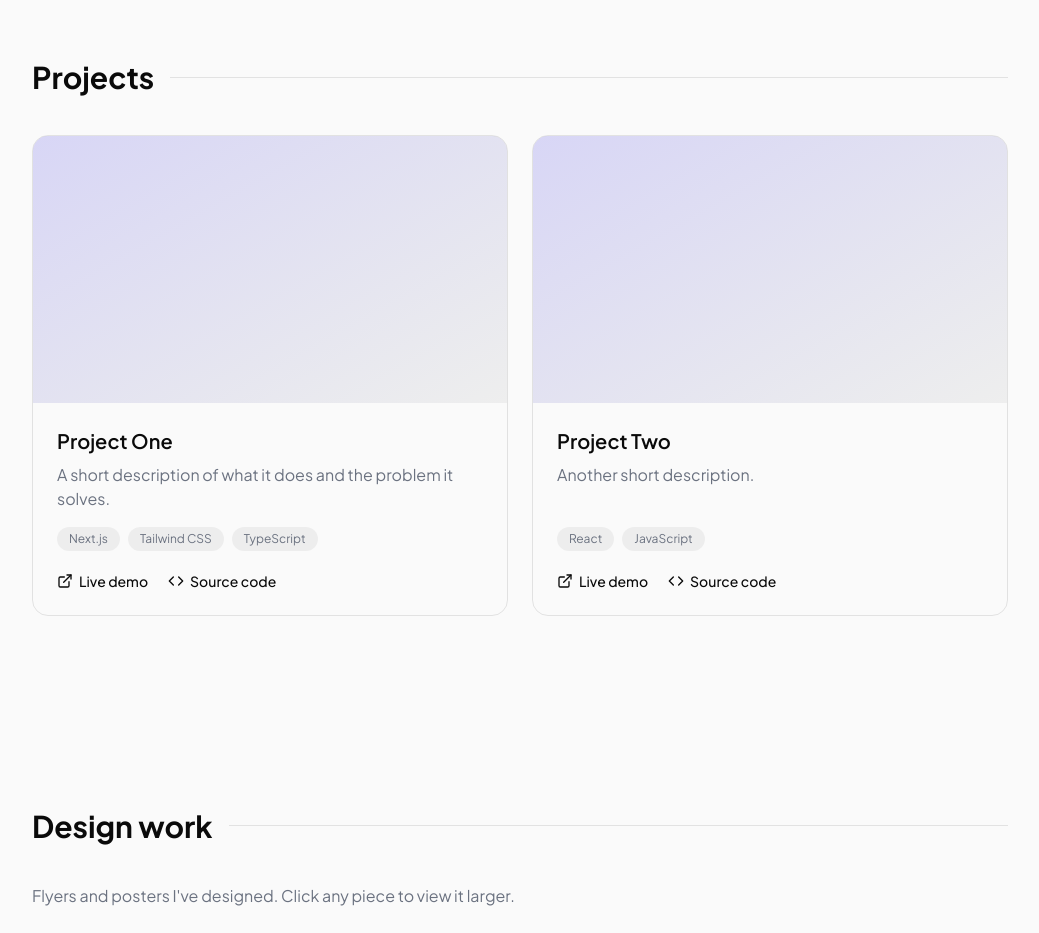
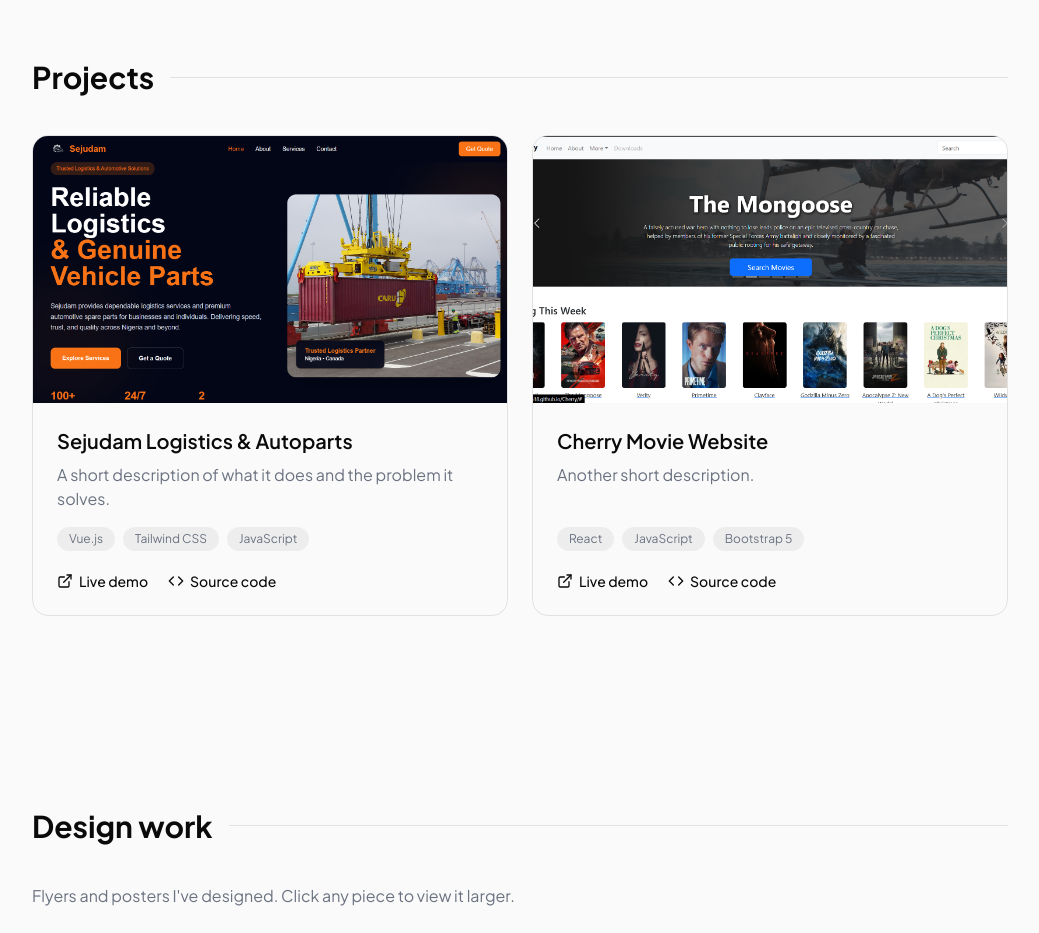
Before and after one commit to Denarian18/adekunbi-portfolio, a Next.js app: page / in a window 1280 px wide. Shown: the part 2780-3713 px from the top of the page, without its empty margins (120-1159 px from the left). Built offline with nearby package versions, Linux system fonts and the light colour scheme.

Commit message:
Add projects to site

```diff
--- a/data/content.ts
+++ b/data/content.ts
@@ -107,20 +107,20 @@ export const designs = [
 
 export const projects = [
   {
-    title: "Project One",
+    title: "Sejudam Logistics & Autoparts",
     description:
       "A short description of what it does and the problem it solves.",
-    tech: ["Next.js", "Tailwind CSS", "TypeScript"],
-    live: "#", // live demo URL
-    repo: "#", // GitHub repo URL
-    image: "", // e.g. "/projects/project-one.png" (optional)
+    tech: ["Vue.js", "Tailwind CSS", "JavaScript"],
+    live: "https://sejudam-website.vercel.app/", // live demo URL
+    repo: "https://github.com/Denarian18/sejudam-website", // GitHub repo URL
+    image: "/projects/sejudam-logistics.png", // e.g. "/projects/project-one.png" (optional)
   },
   {
-    title: "Project Two",
+    title: "Cherry Movie Website",
     description: "Another short description.",
-    tech: ["React", "JavaScript"],
-    live: "#",
-    repo: "#",
-    image: "",
+    tech: ["React", "JavaScript", "Bootstrap 5"],
+    live: " https://denarian18.github.io/Cherry/",
+    repo: "https://github.com/Denarian18/Cherry",
+    image: "/projects/movie-website.png",
   },
 ];
```
Also changed, not shown: public/projects/movie-website.png (added), public/projects/sejudam-logistics.png (added).
